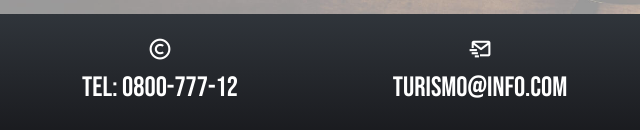
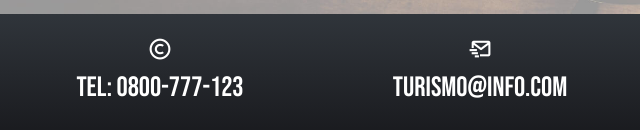
Before and after one commit to carbelpamela/EntregaFinal, a website: page index.html in a window 1280 px wide. Shown: the part 3908-4038 px from the top of the page, 0-640 px from the left. Drawn offline with nearby package versions, Linux system fonts and the light colour scheme.

```diff
--- a/index.html
+++ b/index.html
@@ -314,7 +314,7 @@
                 <div class="contact">
                     <div class="item__contact">
                         <i class='bx bx-copyright contact__icon' ></i>
-                        <h3 class="contact__title">Tel: 0800-777-12</h3>
+                        <h3 class="contact__title">Tel: 0800-777-123</h3>
                     </div>
 
                     <div class="item__contact">
```
